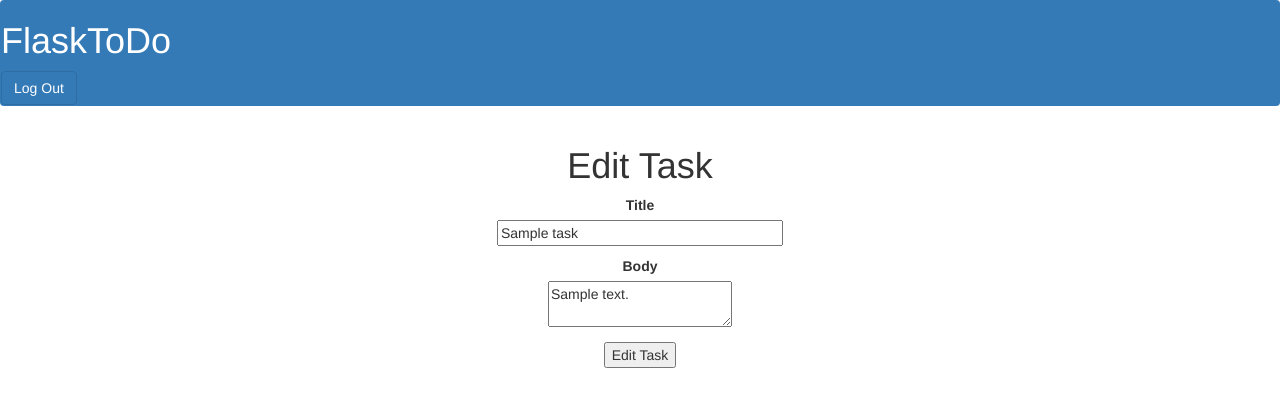
After one commit to ghager93/flasktodo, a Flask app: page /tasks/edit/1 in a window 1280 px wide. The commit adds this page. Shown: the top 407 px of the page. Run offline with Flask 2, Linux system fonts and the light colour scheme; the visitor is signed in with stand-in values (Sample User, id 1); tables that the repository leaves empty hold one stand-in row (values such as "Sample post"); some libraries are stand-ins or nearby versions.

```diff
--- a/flasktodo/forms.py
+++ b/flasktodo/forms.py
@@ -23,3 +23,9 @@ class CreateTaskForm(FlaskForm):
     title = StringField('Title', validators=[DataRequired()])
     body = TextAreaField('Body', validators=[DataRequired()])
     submit = SubmitField('Add Task')
+
+
+class EditTaskForm(FlaskForm):
+    title = StringField('Title', validators=[DataRequired()])
+    body = TextAreaField('Body', validators=[DataRequired()])
+    submit = SubmitField('Edit Task')
--- /dev/null
+++ b/flasktodo/templates/edit_task.html
@@ -0,0 +1,27 @@
+{% extends "base.html" %}
+
+{% block app_content %}
+    <div class="text-center">
+        <h1>Edit Task</h1>
+        <form action="" method="post" novalidate>
+            {{ form.hidden_tag() }}
+            <p>
+                {{ form.title.label }}<br>
+                {{ form.title(size=32) }}
+
+                {% for error in form.title.errors %}
+                    <span style="color: red;">[{{ error }}]</span>
+                {% endfor %}
+            </p>
+            <p>
+                {{ form.body.label }}<br>
+                {{ form.body(size=64) }}
+
+                {% for error in form.body.errors %}
+                    <span style="color: red;">[{{ error }}]</span>
+                {% endfor %}
+            </p>
+            <p>{{ form.submit() }}</p>
+        </form>
+    </div>
+{% endblock %}
--- a/flasktodo/templates/task_index.html
+++ b/flasktodo/templates/task_index.html
@@ -5,5 +5,6 @@
         <h1>{{ task.title }}</h1>
         <p>{{ task.body }}</p>
         <p>{{ task.timestamp }}</p>
+        <a href="{{ url_for('tasks.edit', id=task.id) }}">Edit</a>
     {% endfor %}
 {% endblock %}
--- a/flasktodo/views/tasks.py
+++ b/flasktodo/views/tasks.py
@@ -1,6 +1,7 @@
 from flask import (
     Blueprint, request, url_for, render_template, flash, redirect, g, session
 )
+from werkzeug.exceptions import abort
 
 from flasktodo import forms, db, models
 from flasktodo.views.auth import login_required
@@ -40,6 +41,30 @@ def create():
     return render_template('create_task.html', form=form)
 
 
-# TODO
-def delete_task():
-    ...
+@bp.route('/edit/<int:id>', methods=['GET', 'POST'])
+@login_required
+def edit(id):
+    task = get_task(id)
+    form = forms.EditTaskForm()
+    form.title.data = task.title
+    form.body.data = task.body
+    if form.validate_on_submit():
+        print('validate')
+        task.title = form.title.data
+        task.body = form.body.data
+        db.session.commit()
+        redirect(url_for('tasks.index'))
+
+    return render_template('edit_task.html', form=form)
+
+
+def get_task(id):
+    task = models.Task.query.filter_by(id=id).first()
+    if task:
+        return task
+    else:
+        abort(404, f"task id {id} not found")
+
+
+def delete_task(id):
+    models.Task.query(id=id).delete()
```
